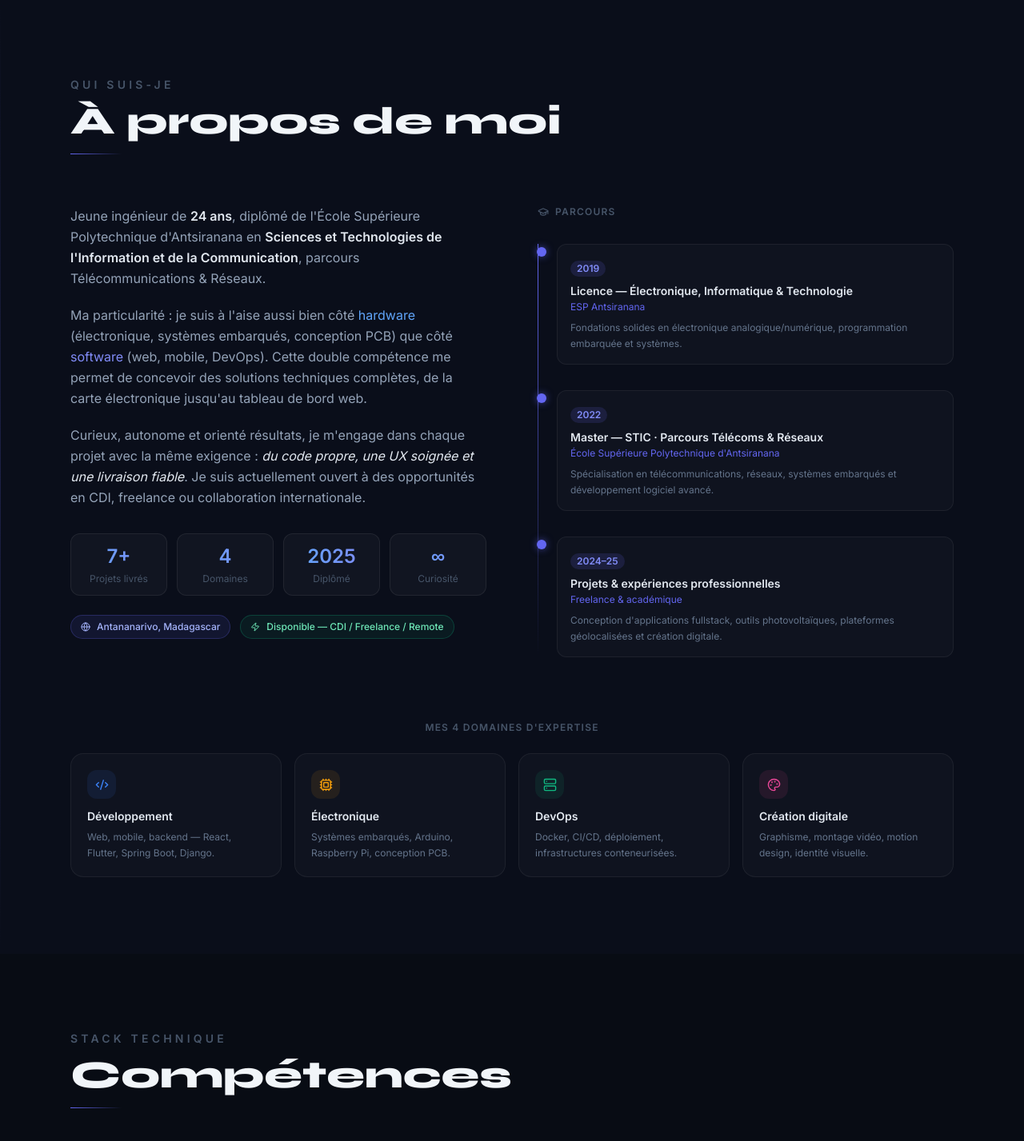
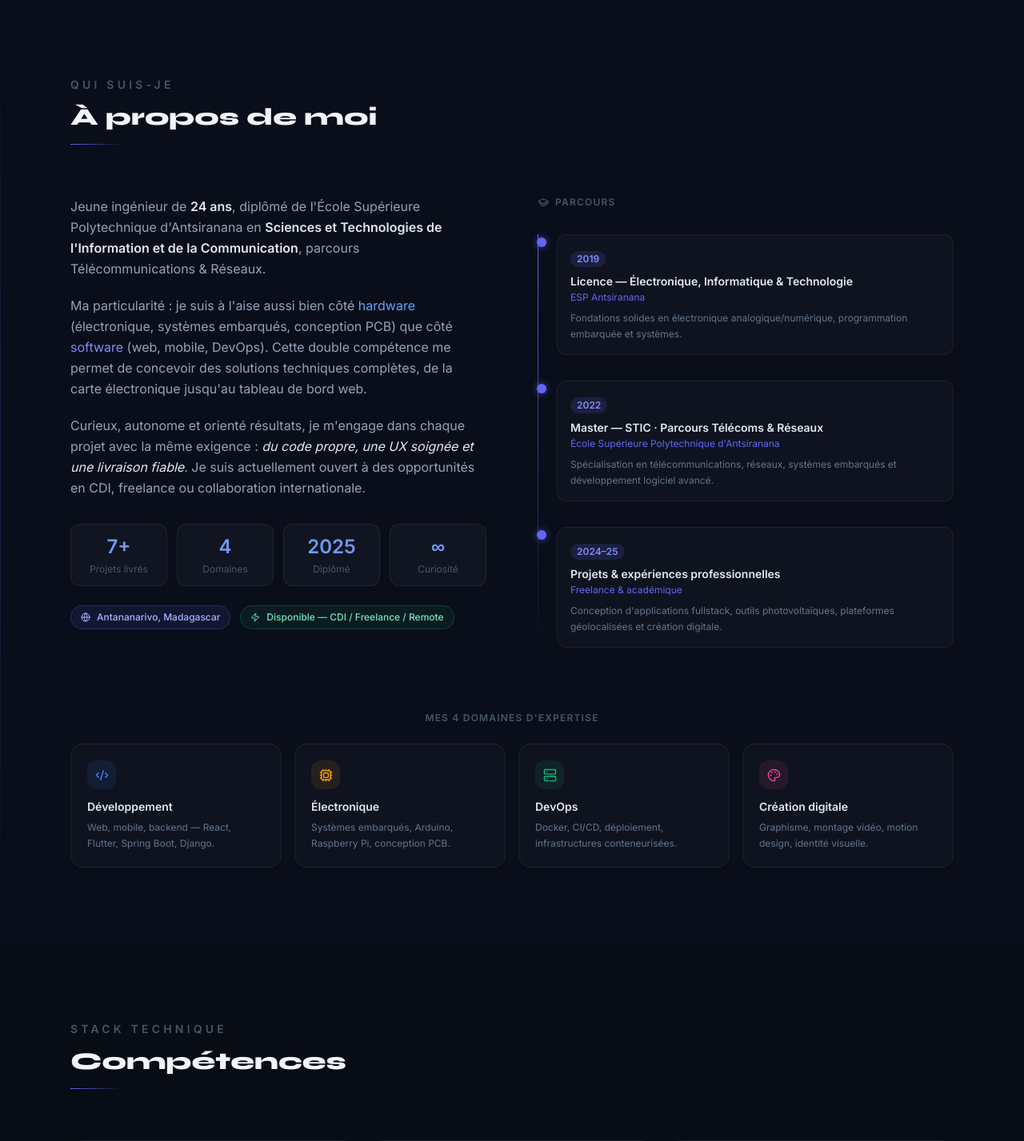
Before and after one commit to Nampiasilala/nampiasilala-portfolio-2026, a React (Vite) app: page / in a window 1280 px wide. Shown: the part 800-2227 px from the top of the page at 80% size. Built offline with nearby package versions, Linux system fonts and the light colour scheme.

Commit message:
refonte portfolio 26 avril 2026 part 4

```diff
--- a/src/components/AboutSection.tsx
+++ b/src/components/AboutSection.tsx
@@ -94,7 +94,7 @@ export default function AboutSection() {
             Qui suis-je
           </p>
           <h2
-            className="text-4xl sm:text-5xl font-black"
+            className="text-2xl sm:text-3xl font-black"
             style={{ fontFamily: "'Syne', sans-serif", color: "#f1f5f9" }}
           >
             À propos de moi
--- a/src/components/ContactSection.tsx
+++ b/src/components/ContactSection.tsx
@@ -99,7 +99,7 @@ export default function ContactSection() {
             Collaboration
           </p>
           <h2
-            className="text-4xl sm:text-5xl font-black"
+            className="text-2xl sm:text-3xl font-black"
             style={{ fontFamily: "'Syne', sans-serif", color: "#f1f5f9" }}
           >
             Travaillons ensemble
--- a/src/components/ProjectsSection.tsx
+++ b/src/components/ProjectsSection.tsx
@@ -213,7 +213,7 @@ export default function ProjectsSection() {
             Réalisations
           </p>
           <h2
-            className="text-4xl sm:text-5xl font-black leading-tight"
+            className="text-2xl sm:text-3xl font-black leading-tight"
             style={{
               fontFamily: "'Syne', sans-serif",
               color: "#f1f5f9",
--- a/src/components/SkillsSection.tsx
+++ b/src/components/SkillsSection.tsx
@@ -148,7 +148,7 @@ export default function SkillsSection() {
             Stack technique
           </p>
           <h2
-            className="text-4xl sm:text-5xl font-black"
+            className="text-2xl sm:text-3xl font-black"
             style={{ fontFamily: "'Syne', sans-serif", color: "#f1f5f9" }}
           >
             Compétences
```
